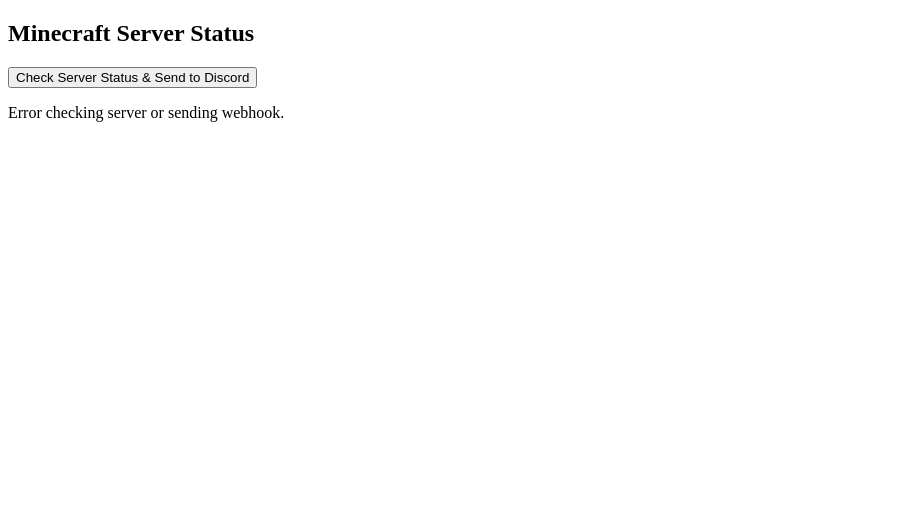
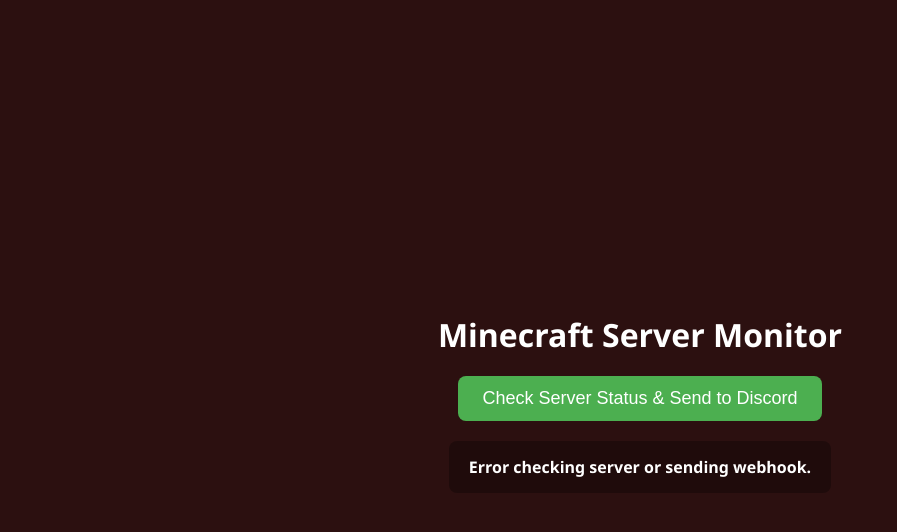
Before and after one commit to coder11v/mcdis, a plain HTML site: page index.html in a window 1280 px wide. Both pictures are taken after a click on the button "Check Server Status & Send to Discord". Shown: the whole page, without its empty margins (0-897 px from the left). Drawn offline with Linux system fonts and the light colour scheme; no server answers.

Commit message:
Update index.html

```diff
--- a/index.html
+++ b/index.html
@@ -1,32 +1,105 @@
 <!DOCTYPE html>
-<html>
+<html lang="en">
 <head>
+  <meta charset="UTF-8">
   <title>Minecraft Server Monitor</title>
+  <style>
+    body {
+      font-family: 'Segoe UI', Tahoma, Geneva, Verdana, sans-serif;
+      background-color: #1f1c2c; /* default dark */
+      color: #fff;
+      display: flex;
+      flex-direction: column;
+      align-items: center;
+      justify-content: center;
+      height: 100vh;
+      margin: 0;
+      transition: background-color 1s ease;
+    }
+    h1 {
+      margin-bottom: 20px;
+    }
+    button {
+      padding: 12px 24px;
+      font-size: 18px;
+      border: none;
+      border-radius: 8px;
+      cursor: pointer;
+      background-color: #4caf50;
+      color: white;
+      transition: 0.3s;
+    }
+    button:hover {
+      background-color: #45a049;
+    }
+    #log {
+      margin-top: 20px;
+      padding: 15px 20px;
+      border-radius: 8px;
+      background: rgba(0,0,0,0.3);
+      min-width: 300px;
+      text-align: center;
+      font-weight: bold;
+      font-size: 16px;
+    }
+    #loading {
+      display: none;
+      margin-top: 10px;
+    }
+    .spinner {
+      border: 4px solid rgba(255, 255, 255, 0.3);
+      border-top: 4px solid #fff;
+      border-radius: 50%;
+      width: 24px;
+      height: 24px;
+      animation: spin 1s linear infinite;
+      display: inline-block;
+      margin-right: 8px;
+    }
+    @keyframes spin {
+      0% { transform: rotate(0deg); }
+      100% { transform: rotate(360deg); }
+    }
+  </style>
 </head>
 <body>
-  <h2>Minecraft Server Status</h2>
+  <h1>Minecraft Server Monitor</h1>
   <button id="checkBtn">Check Server Status & Send to Discord</button>
-  <p id="log"></p>
+  <div id="loading"><span class="spinner"></span>Checking server...</div>
+  <p id="log">Press the button to check status.</p>
 
   <script>
-    const webhookURL = "https://discord.com/api/webhooks/1428872358331940864/052hF-Wf-cwUqGTvQqncZj1Q5F3rzSkKztnTMMViXmN2hFG61MB7BYLw27E1vbWAOMEF"; // <-- put your webhook here
-    const serverStatusUrl = "https://api.mcsrvstat.us/2/java.york.veerbajaj.com"; // API endpoint
-    const MENTION = ""; // Optional: ping a role or user in Discord
+    const webhookURL = "YOUR_DISCORD_WEBHOOK_URL"; // <-- your webhook
+    const serverStatusUrl = "https://api.mcsrvstat.us/2/java.york.veerbajaj.com"; // API
+    const MENTION = ""; // Optional ping
 
     const logEl = document.getElementById("log");
+    const loadingEl = document.getElementById("loading");
+    const body = document.body;
+
     function log(msg) {
-      console.log(msg);
       logEl.innerText = msg;
     }
 
+    function setBackground(online) {
+      if (online) {
+        body.style.backgroundColor = "#162d1f"; // dark green
+      } else {
+        body.style.backgroundColor = "#2c1010"; // dark red
+      }
+    }
+
     async function checkServer() {
+      loadingEl.style.display = "block";
+      log("Fetching server status...");
       try {
         const res = await fetch(serverStatusUrl);
         const data = await res.json();
 
-        // Determine true online/offline status using MOTD and players
         const serverOffline = data.motd?.clean?.[0]?.toLowerCase().includes("offline") || data.players?.online === 0;
         const statusText = serverOffline ? "🔴 Offline" : "🟢 Online";
+
+        setBackground(!serverOffline); // change background based on status
 
         const description = serverOffline
           ? "Server is offline."
@@ -52,6 +125,9 @@
       } catch (err) {
         console.error(err);
         log("Error checking server or sending webhook.");
+        setBackground(false); // set dark red if error
+      } finally {
+        loadingEl.style.display = "none";
       }
     }
 
```
